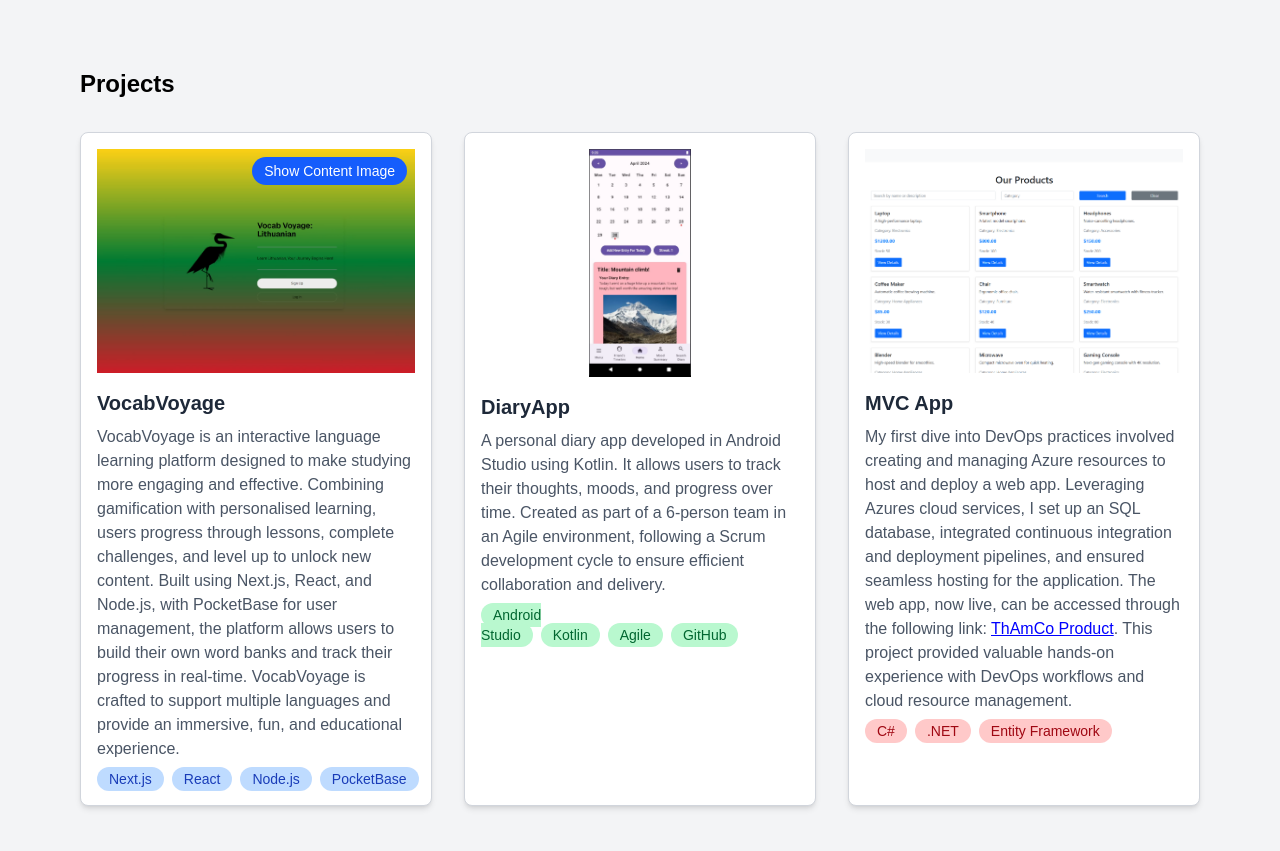
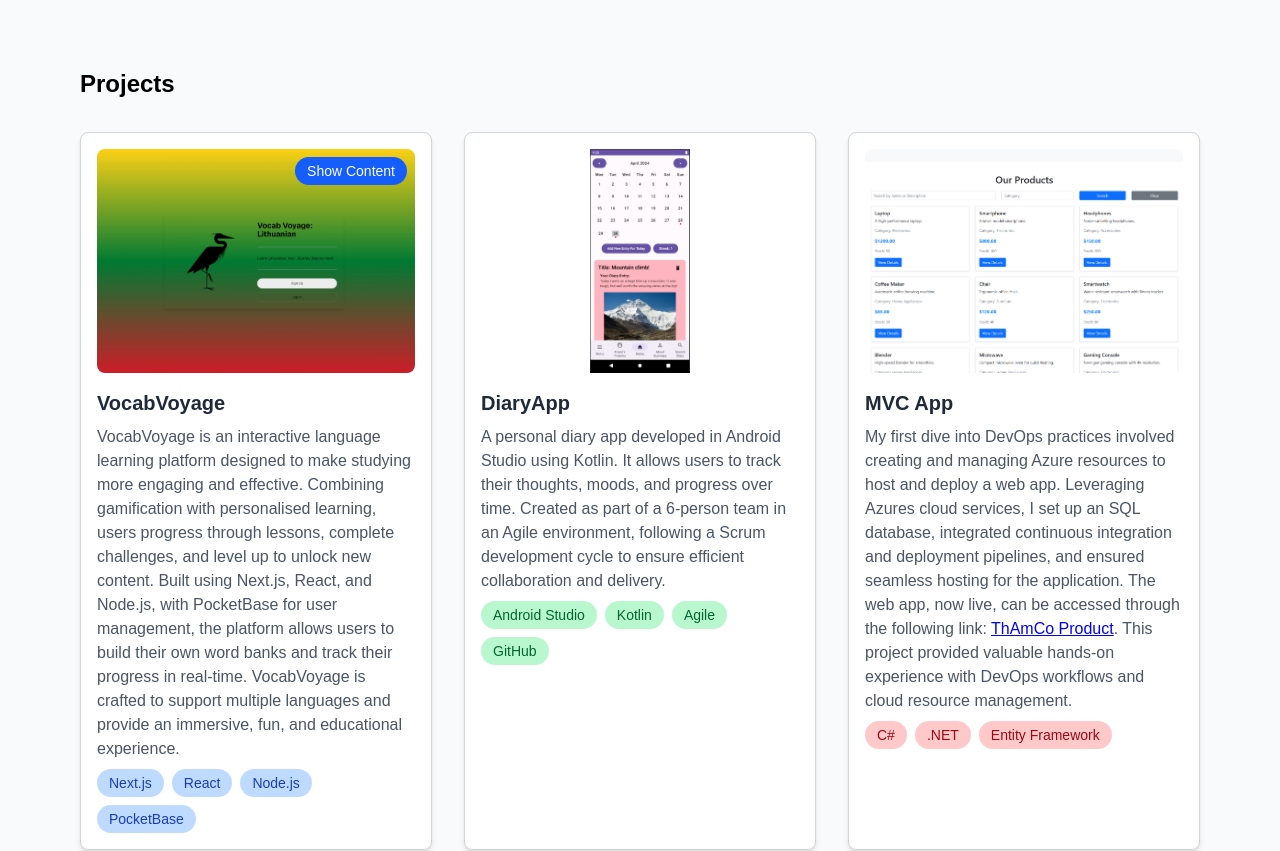
Before and after one commit to y1upp/JoshuaPortfolio, a Next.js app: page / in a window 1280 px wide. Shown: the part 300-1151 px from the top of the page. Built offline with nearby package versions, Linux system fonts and the light colour scheme.

Commit message:
hover effect, formatting changes

```diff
--- a/package.json
+++ b/package.json
@@ -9,6 +9,7 @@
     "lint": "next lint"
   },
   "dependencies": {
+    "framer-motion": "^12.5.0",
     "next": "^15.2.2",
     "react": "^19.0.0",
     "react-dom": "^19.0.0"
--- a/src/app/page.tsx
+++ b/src/app/page.tsx
@@ -2,13 +2,23 @@
 
 import { useState } from "react";
 import Image from "next/image";
+import { motion, AnimatePresence } from "framer-motion";
 
 export default function Home() {
-  const [showVocabVoyageImage, setShowVocabVoyageImage] = useState(true); // Track which image to display
+  const [showVocabVoyageImage, setShowVocabVoyageImage] = useState(true);
   const [isModalOpen, setIsModalOpen] = useState(false);
-  const [modalImageSrc, setModalImageSrc] = useState<string>(""); // Explicitly define the type as string
+  const [modalImageSrc, setModalImageSrc] = useState<string>("");
+  const [currentIndex, setCurrentIndex] = useState(0);
 
-  const handleImageClick = (src: string) => { // Explicitly define 'src' as a string
+  const nextProject = () => {
+    setCurrentIndex((prev) => (prev + 1) % 3);
+  };
+
+  const prevProject = () => {
+    setCurrentIndex((prev) => (prev - 1 + 3) % 3);
+  };
+
+  const handleImageClick = (src: string) => {
     setModalImageSrc(src);
     setIsModalOpen(true);
   };
@@ -19,17 +29,22 @@ export default function Home() {
   };
 
   return (
-    <div className="min-h-screen bg-gray-100 flex flex-col items-center gap-16 p-8 sm:p-20">
+    <div className="min-h-screen bg-gray-50 flex flex-col items-center gap-16 p-8 sm:p-20">
       {/* Header Section */}
-      <header className="text-center sm:text-left w-full flex flex-col items-center sm:flex-row">
+      <motion.header
+        className="text-center sm:text-left w-full flex flex-col items-center sm:flex-row"
+        initial={{ opacity: 0, y: -20 }}
+        animate={{ opacity: 1, y: 0 }}
+        transition={{ duration: 0.6 }}
+      >
         {/* Profile Image */}
         <div className="w-32 h-32 sm:w-40 sm:h-40 mb-4 sm:mb-0">
           <Image
-            src="/JoshPic.jpg" // Replace with the correct path to your image
+            src="/JoshPic.jpg"
             alt="Joshua Bentley"
             width={150}
             height={150}
-            className="rounded-full"
+            className="rounded-full shadow-lg"
           />
         </div>
         {/* Name and Title */}
@@ -37,29 +52,30 @@ export default function Home() {
           <h1 className="text-4xl sm:text-5xl font-semibold text-gray-800">Joshua Bentley</h1>
           <p className="text-lg text-gray-600 mt-2">Graduate Software Engineer | Developer </p>
         </div>
-      </header>
+      </motion.header>
 
       {/* Projects Section */}
       <section className="w-full text-center sm:text-left mt-16">
         <h2 className="text-2xl font-semibold text-black">Projects</h2>
         <div className="grid grid-cols-1 sm:grid-cols-2 lg:grid-cols-3 gap-8 mt-8">
+
           {/* VocabVoyage Project */}
-          <div className="border border-gray-300 p-4 rounded-lg shadow-md bg-white">
-            <div className="w-full h-56 mb-4 relative">
-              {/* Toggle between images */}
-              <Image
-  className="object-cover w-full h-full cursor-pointer transition duration-300 ease-in-out hover:scale-105 hover:shadow-lg"
-  src={showVocabVoyageImage ? "/VVHome.PNG" : "/VV.PNG"} // Toggle images based on state
+          <motion.div
+            className="border border-gray-300 p-4 rounded-lg shadow-md bg-white transition-all duration-300 hover:shadow-lg"
+            whileHover={{ scale: 1.02 }}
+          >
+            <div className="relative w-full h-56 mb-4 overflow-hidden rounded-lg">
+              <motion.img
+                className="w-full h-full object-cover cursor-pointer transition-transform duration-300 ease-in-out hover:scale-105"
+                src={showVocabVoyageImage ? "/VVHome.PNG" : "/VV.PNG"}
                 alt="VocabVoyage"
-                width={1080}
-                height={1080}
                 onClick={() => handleImageClick(showVocabVoyageImage ? "/VVHome.PNG" : "/VV.PNG")}
               />
               <button
-                onClick={() => setShowVocabVoyageImage(!showVocabVoyageImage)} // Toggle image on click
-                className="absolute top-2 right-2 bg-blue-600 text-white text-sm px-3 py-1 rounded-full hover:bg-blue-700"
+                onClick={() => setShowVocabVoyageImage(!showVocabVoyageImage)}
+                className="absolute top-2 right-2 bg-blue-600 text-white text-sm px-3 py-1 rounded-full hover:bg-blue-700 transition-all"
               >
-                {showVocabVoyageImage ? "Show Content Image" : "Show Home Image"}
+                {showVocabVoyageImage ? "Show Content" : "Show Home"}
               </button>
             </div>
             <h3 className="text-xl font-semibold text-gray-800">VocabVoyage</h3>
@@ -70,23 +86,25 @@ export default function Home() {
   users to build their own word banks and track their progress in real-time. VocabVoyage is crafted to support multiple languages
   and provide an immersive, fun, and educational experience.
             </p>
-            <div className="mt-2 text-sm text-gray-500">
-              <span className="bg-blue-200 text-blue-800 px-3 py-1 rounded-full mr-2 mb-2">Next.js</span>
-              <span className="bg-blue-200 text-blue-800 px-3 py-1 rounded-full mr-2 mb-2">React</span>
-              <span className="bg-blue-200 text-blue-800 px-3 py-1 rounded-full mr-2 mb-2">Node.js</span>
-              <span className="bg-blue-200 text-blue-800 px-3 py-1 rounded-full mr-2 mb-2">PocketBase</span>
+            <div className="mt-2 text-sm text-gray-500 flex flex-wrap gap-2">
+              {["Next.js", "React", "Node.js", "PocketBase"].map((tech) => (
+                <span key={tech} className="bg-blue-200 text-blue-800 px-3 py-1 rounded-full">
+                  {tech}
+                </span>
+              ))}
             </div>
-          </div>
+          </motion.div>
 
           {/* DiaryApp Project */}
-          <div className="border border-gray-300 p-4 rounded-lg shadow-md bg-white">
-            <div className="w-full mb-4 relative">
-              <Image
-              className="object-contain w-full max-h-57 cursor-pointer transition-transform duration-300 hover:scale-105 rounded-lg"
+          <motion.div
+            className="border border-gray-300 p-4 rounded-lg shadow-md bg-white transition-all duration-300 hover:shadow-lg"
+            whileHover={{ scale: 1.02 }}
+          >
+            <div className="relative w-full h-56 mb-4 overflow-hidden rounded-lg">
+              <motion.img
+                className="w-full h-full object-contain cursor-pointer transition-transform duration-300 hover:scale-105"
                 src="/DiaryApp.PNG"
                 alt="DiaryApp"
-                width={1080}
-                height={1080} // Adjusted to fit within its container
                 onClick={() => handleImageClick("/DiaryApp.PNG")}
               />
             </div>
@@ -94,24 +112,25 @@ export default function Home() {
             <p className="text-gray-600 mt-2">
             A personal diary app developed in Android Studio using Kotlin. It allows users to track their thoughts, moods, and progress over time. Created as part of a 6-person team in an Agile environment, following a Scrum development cycle to ensure efficient collaboration and delivery.
             </p>
-
-            <div className="mt-2 text-sm text-gray-500">
-              <span className="bg-green-200 text-green-800 px-3 py-1 rounded-full mr-2 mb-2">Android Studio</span>
-              <span className="bg-green-200 text-green-800 px-3 py-1 rounded-full mr-2 mb-2">Kotlin</span>
-              <span className="bg-green-200 text-green-800 px-3 py-1 rounded-full mr-2 mb-2">Agile</span>
-              <span className="bg-green-200 text-green-800 px-3 py-1 rounded-full mr-2 mb-2">GitHub</span>
+            <div className="mt-2 text-sm text-gray-500 flex flex-wrap gap-2">
+              {["Android Studio", "Kotlin", "Agile", "GitHub"].map((tech) => (
+                <span key={tech} className="bg-green-200 text-green-800 px-3 py-1 rounded-full">
+                  {tech}
+                </span>
+              ))}
             </div>
-          </div>
+          </motion.div>
 
           {/* MVC Project */}
-          <div className="border border-gray-300 p-4 rounded-lg shadow-md bg-white">
-            <div className="w-full h-56 mb-4 relative">
-              <Image
-  className="object-cover w-full h-full cursor-pointer transition duration-300 ease-in-out hover:scale-105 hover:shadow-lg"
+          <motion.div
+            className="border border-gray-300 p-4 rounded-lg shadow-md bg-white transition-all duration-300 hover:shadow-lg"
+            whileHover={{ scale: 1.02 }}
+          >
+            <div className="relative w-full h-56 mb-4 overflow-hidden rounded-lg">
+              <motion.img
+                className="w-full h-full object-cover cursor-pointer transition-transform duration-300 hover:scale-105"
                 src="/Net.PNG"
                 alt="MVC"
-                width={1080}
-                height={1080}
                 onClick={() => handleImageClick("/Net.PNG")}
               />
             </div>
@@ -119,17 +138,19 @@ export default function Home() {
             <p className="text-gray-600 mt-2">
               My first dive into DevOps practices involved creating and managing Azure resources to host and deploy a web app. Leveraging Azures cloud services, I set up an SQL database,
             integrated continuous integration and deployment pipelines, and ensured seamless hosting for the application. The web app, now live, can be accessed through the following link: <a href ="https://threeamigowebapp-d9akb5fehhhqeuhe.uksouth-01.azurewebsites.net/Home/Index">ThAmCo Product</a>.
-            This project provided valuable hands-on experience with DevOps workflows and cloud resource management.</p>
-            <div className="mt-2 text-sm text-gray-500">
-              <span className="bg-red-200 text-red-800 px-3 py-1 rounded-full mr-2 mb-2">C#</span>
-              <span className="bg-red-200 text-red-800 px-3 py-1 rounded-full mr-2 mb-2">.NET</span>
-              <span className="bg-red-200 text-red-800 px-3 py-1 rounded-full mr-2 mb-2">Entity Framework</span>
+            This project provided valuable hands-on experience with DevOps workflows and cloud resource management.
+            </p>
+            <div className="mt-2 text-sm text-gray-500 flex flex-wrap gap-2">
+              {["C#", ".NET", "Entity Framework"].map((tech) => (
+                <span key={tech} className="bg-red-200 text-red-800 px-3 py-1 rounded-full">
+                  {tech}
+                </span>
+              ))}
             </div>
-          </div>
+          </motion.div>
 
         </div>
       </section>
-
 {/* Contact Section */}
 <section className="w-full text-center sm:text-left mt-16">
         <h2 className="text-2xl font-semibold text-black">Contact Me</h2>
@@ -150,29 +171,29 @@ export default function Home() {
       <footer className="w-full text-center mt-16 text-sm text-gray-500">
         <p>Joshua Bentley.</p>
       </footer>
-
       {/* Modal for Full Image */}
+      <AnimatePresence>
         {isModalOpen && (
-        <div className="fixed inset-0 bg-gray-800 bg-opacity-75 flex items-center justify-center z-50">
-          <div className="relative max-w-4xl max-h-[80vh] overflow-auto p-4">
-            <button
-              onClick={closeModal}
-              className="absolute top-2 right-2 text-white text-lg bg-gray-600 rounded-full p-2 hover:bg-gray-700"
+          <motion.div
+            className="fixed inset-0 bg-gray-800 bg-opacity-75 flex items-center justify-center z-50"
+            initial={{ opacity: 0 }}
+            animate={{ opacity: 1 }}
+            exit={{ opacity: 0 }}
           >
-              X
+            <motion.div
+              className="relative max-w-4xl max-h-[80vh] overflow-auto p-4 bg-white rounded-lg"
+              initial={{ scale: 0.9 }}
+              animate={{ scale: 1 }}
+              exit={{ scale: 0.9 }}
+            >
+              <button onClick={closeModal} className="absolute top-2 right-2 text-gray-600 text-lg bg-gray-200 rounded-full p-2 hover:bg-gray-300">
+                ✕
               </button>
-            <Image
-              className="object-contain w-full h-auto"
-              src={modalImageSrc}
-              alt="Full Size Image"
-              width={1200}
-              height={800}
-            />
-          </div>
-        </div>
+              <Image src={modalImageSrc} alt="Full Size Image" width={1200} height={800} className="object-contain w-full h-auto" />
+            </motion.div>
+          </motion.div>
         )}
+      </AnimatePresence>
     </div>
   );
 }
-
-//git push
```
Also changed, not shown: 1 other file (tests, documents, lock files or other folders). Lines whose indentation alone changed are shown as unchanged.
